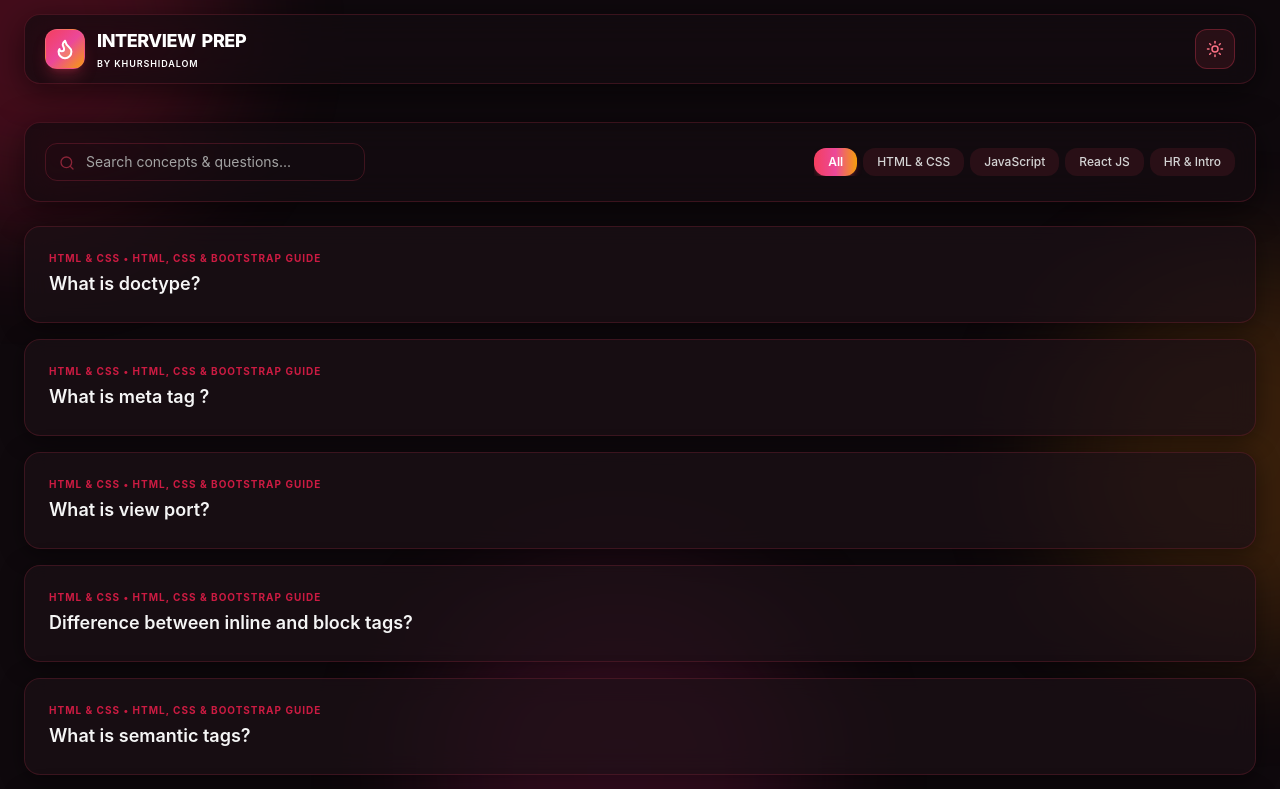
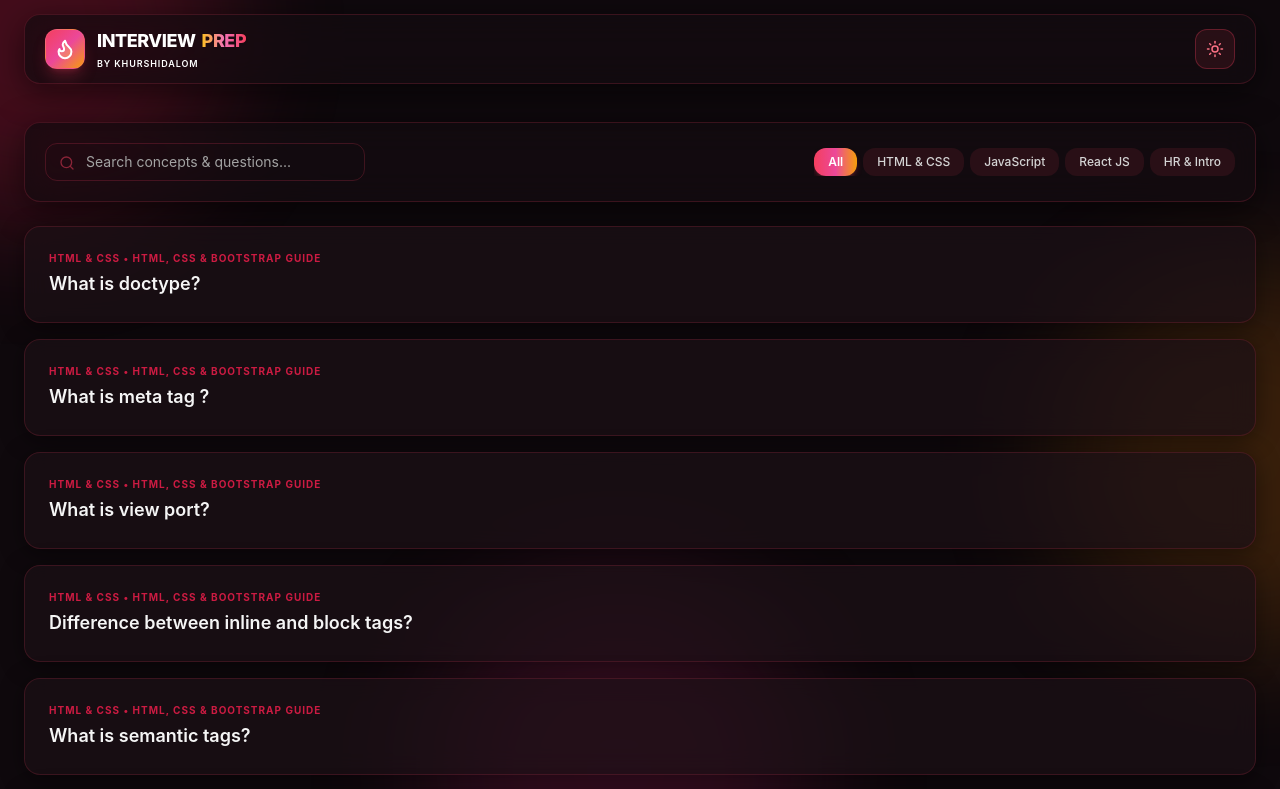
Before and after one commit to bloggerkhurshid/prep, a React (Vite) app: page / in a window 1280 px wide. Shown: the top 789 px of the page. Built offline with nearby package versions, Linux system fonts and the light colour scheme.

Commit message:
Apply reversed amber-to-rose color gradient to Prep text span

```diff
--- a/src/App.jsx
+++ b/src/App.jsx
@@ -115,11 +115,9 @@ export default function App() {
               <Flame size={22} className="fill-amber-300/30 stroke-[2.2]" />
             </div>
             <div className="flex flex-col">
-              <div className={`flex items-center space-x-1.5 font-extrabold text-base sm:text-lg tracking-tight uppercase leading-none ${
-                isDarkMode ? 'text-white' : 'text-neutral-900'
-              }`}>
-                <span>Interview</span>
-                <span>Prep</span>
+              <div className="flex items-center space-x-1.5 font-extrabold text-base sm:text-lg tracking-tight uppercase leading-none">
+                <span className={isDarkMode ? 'text-white' : 'text-neutral-900'}>Interview</span>
+                <span className="bg-gradient-to-r from-amber-400 via-pink-400 to-rose-500 bg-clip-text text-transparent drop-shadow-sm">Prep</span>
               </div>
               <span className={`text-[9px] font-semibold tracking-widest uppercase pt-0.5 ${
                 isDarkMode ? 'text-white' : 'text-rose-600'
```
